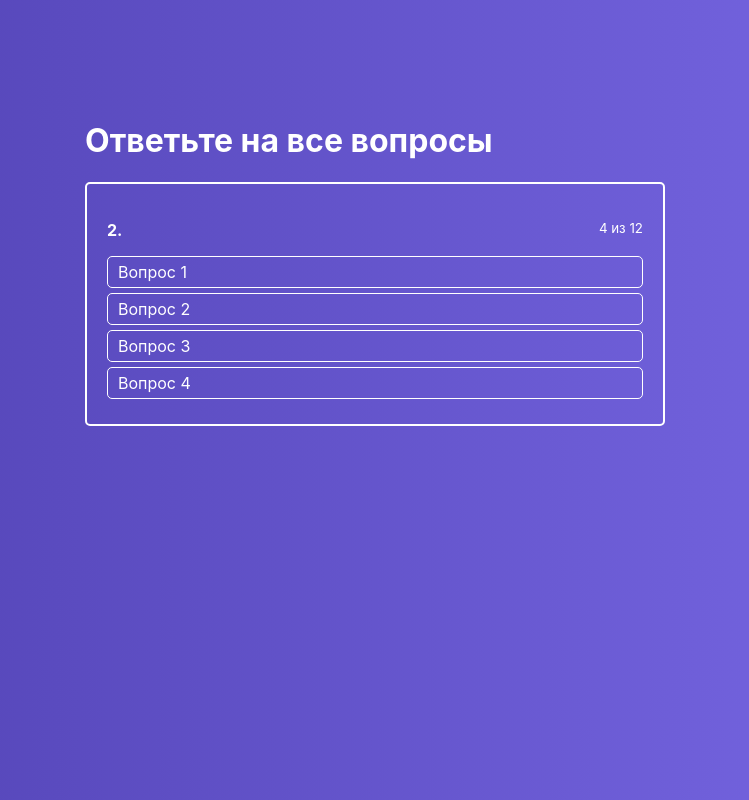
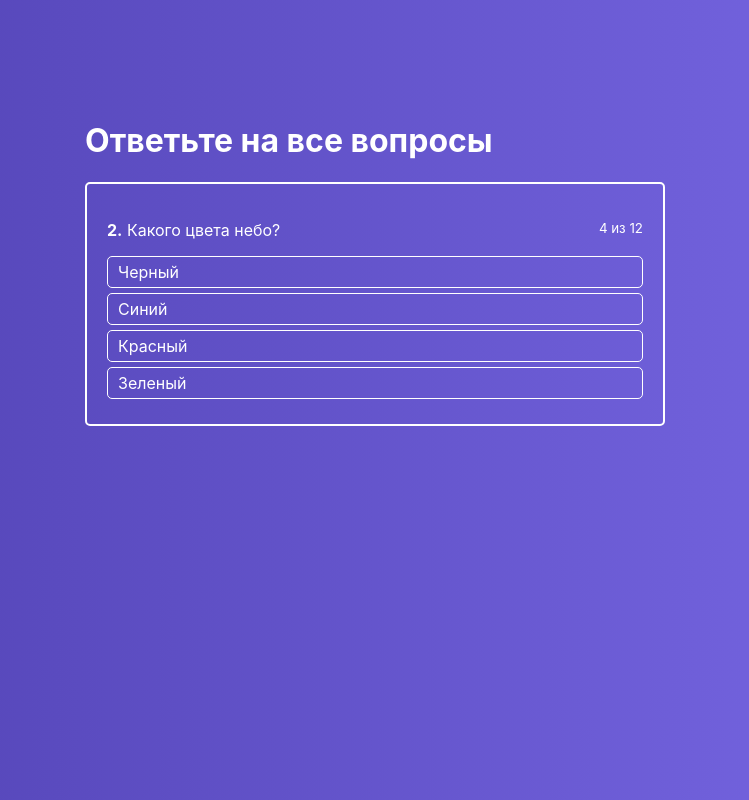
Before and after one commit to safarov-en/react-quiz, a React app: page / in a window 1280 px wide. Shown: the whole page, without its empty margins (265-1014 px from the left). Built offline with nearby package versions, Linux system fonts and the light colour scheme.

Commit message:
Added a click event

```diff
--- a/src/components/ActiveQuiz/ActiveQuiz.js
+++ b/src/components/ActiveQuiz/ActiveQuiz.js
@@ -5,11 +5,15 @@
     <div className={classes.ActiveQuiz}>
         <p className={classes.Question}>
             <span>
-                <strong>2.</strong>
+                <strong>2.</strong>&nbsp;
+                {props.question}
             </span>
             <small>4 из 12</small>
         </p>
-        <AnswersList answers={props.answers}/>
+        <AnswersList
+            answers={props.answers}
+            onAnswerClick={props.onAnswerClick}
+        />
     </div>
 )
 
--- a/src/components/ActiveQuiz/AnswersList/AnswersItem/AnswersItem.js
+++ b/src/components/ActiveQuiz/AnswersList/AnswersItem/AnswersItem.js
@@ -2,7 +2,10 @@
 
 const AnswerItem = props => {
     return (
-        <li className={classes.AnswerItem}>
+        <li
+            className={classes.AnswerItem}
+            onClick={() => props.onAnswerClick(props.answer.id)}
+        >
             {props.answer.text}
         </li>
     )
--- a/src/components/ActiveQuiz/AnswersList/AnswersList.js
+++ b/src/components/ActiveQuiz/AnswersList/AnswersList.js
@@ -5,7 +5,11 @@
     <ul className={classes.AnswersList}>
         {props.answers.map((answer, index) => {
             return (
-                <AnswerItem key={index} answer={answer} />
+                <AnswerItem
+                    key={index}
+                    answer={answer}
+                    onAnswerClick={props.onAnswerClick}
+                />
             )
         })}
     </ul>
--- a/src/containers/Quiz/Quiz.js
+++ b/src/containers/Quiz/Quiz.js
@@ -6,21 +6,30 @@
     state = {
         quiz: [
             {
+                question: 'Какого цвета небо?',
+                rightAnswerId: 2,
                 answers: [
-                    { text: 'Вопрос 1' },
-                    { text: 'Вопрос 2' },
-                    { text: 'Вопрос 3' },
-                    { text: 'Вопрос 4' }
+                    { text: 'Черный', id: 1 },
+                    { text: 'Синий', id: 2 },
+                    { text: 'Красный', id: 3 },
+                    { text: 'Зеленый', id: 4 }
                 ]
             }
         ]
+    }
+    onAnswerClickHandler = (answerId) => {
+        console.log(answerId)
     }
     render() {
         return (
             <div className={classes.Quiz}>
                 <div className={classes.QuizWrapper}>
                 <h1>Ответьте на все вопросы</h1>
-                    <ActiveQuiz answers={this.state.quiz[0].answers} />
+                    <ActiveQuiz
+                        answers={this.state.quiz[0].answers}
+                        question={this.state.quiz[0].question}
+                        onAnswerClick={this.onAnswerClickHandler.bind(this)}
+                    />
                 </div>
             </div>
         )
```
